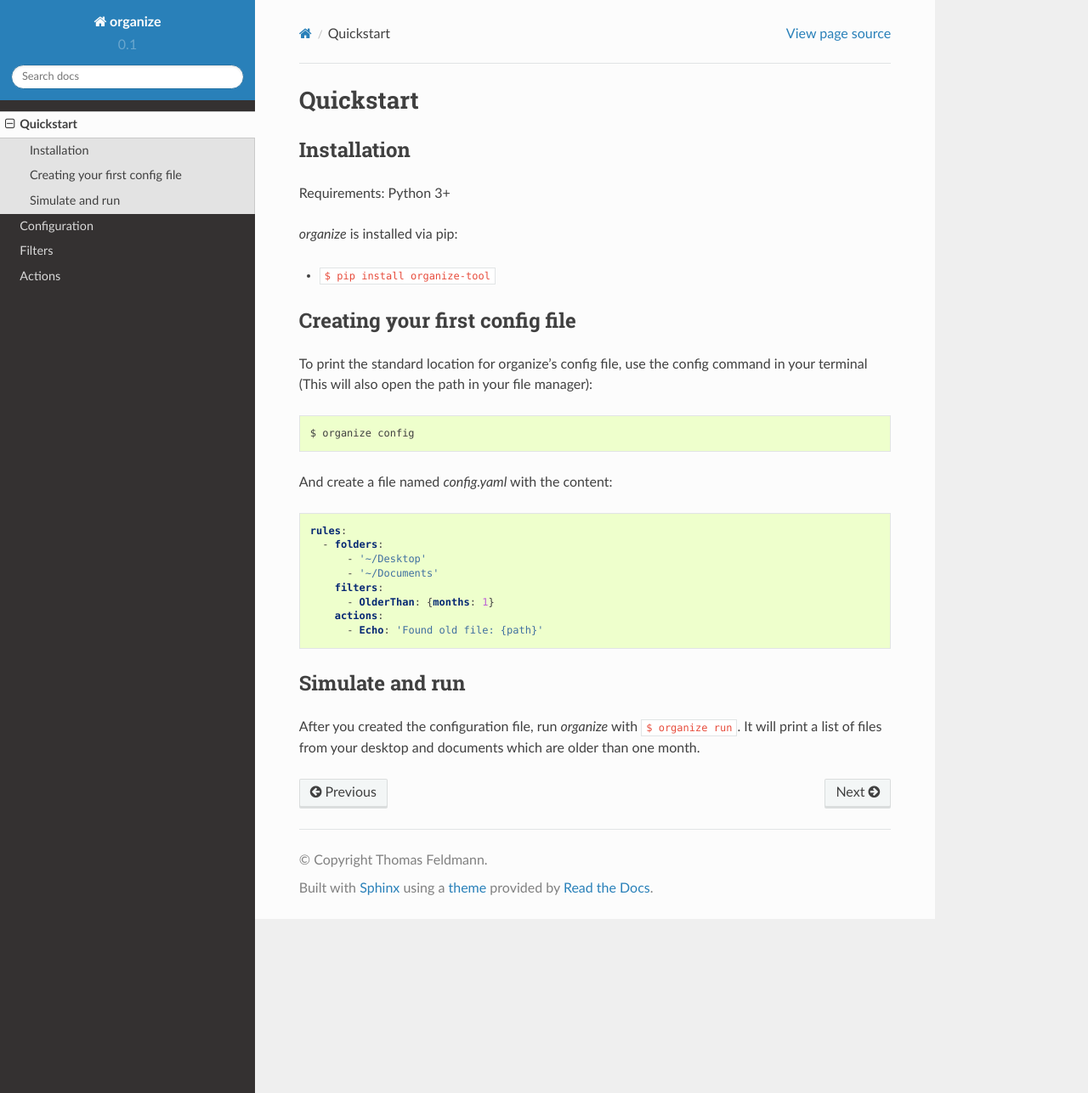
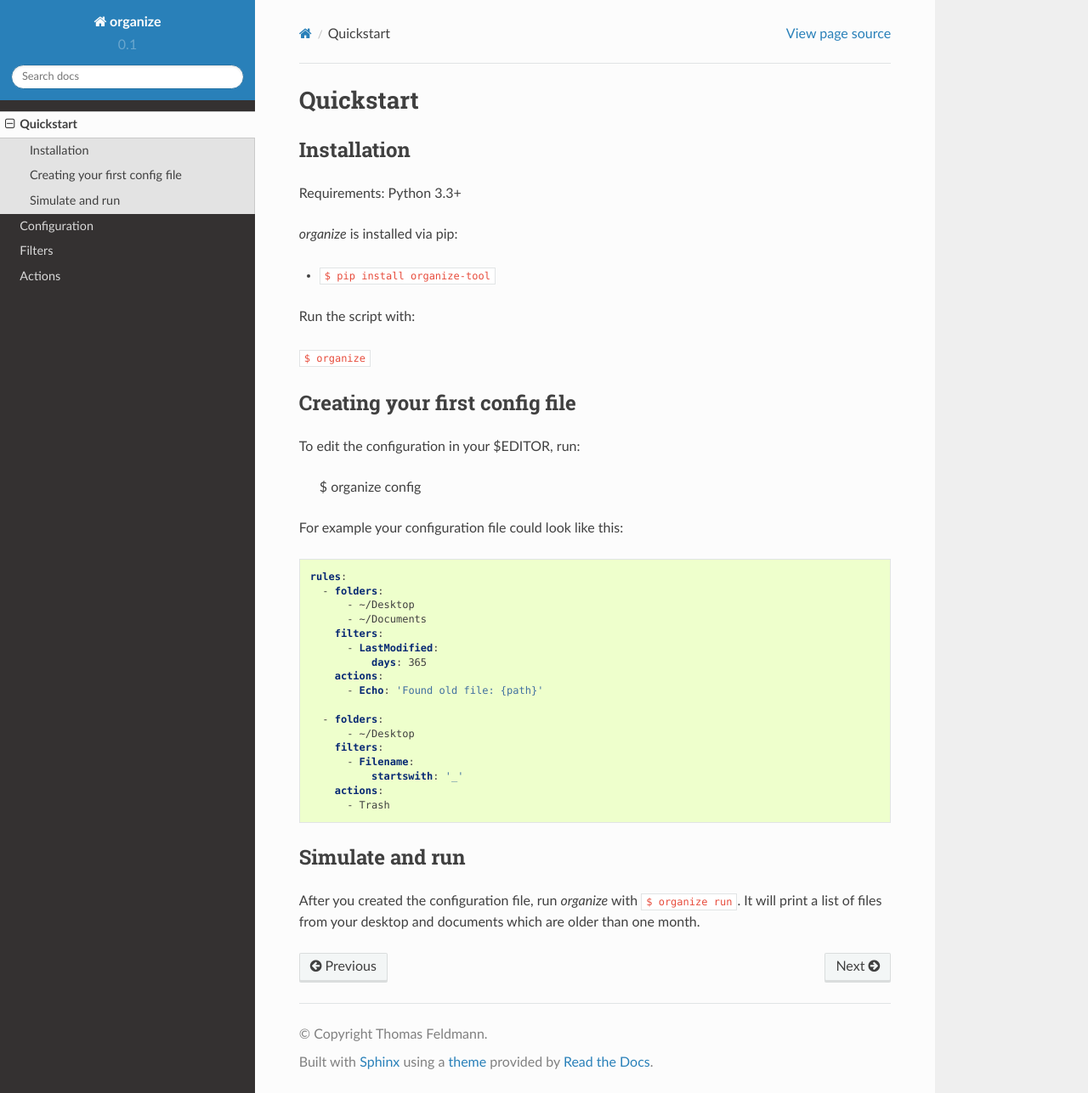
Before and after one commit to tfeldmann/organize, a Sphinx documentation site: the page built from docs/page/quickstart.rst, in a window 1280 px wide and 1287 px high. Shown: the whole window at 85% size. Built offline with Sphinx 7.4.7 and the Read the Docs theme 2.0.0, drawn with Linux system fonts in a browser that asks for light colours.

Commit message:
update docs

```diff
--- a/docs/page/actions.rst
+++ b/docs/page/actions.rst
@@ -7,6 +7,10 @@ Actions
 Move
 ----
 .. autoclass:: Move(dest, [overwrite=False])
+
+Copy
+----
+.. autoclass:: Copy(dest, [overwrite=False])
 
 Rename
 ------
--- a/docs/page/quickstart.rst
+++ b/docs/page/quickstart.rst
@@ -5,31 +5,44 @@ Quickstart
 
 Installation
 ------------
-Requirements: Python 3+
+Requirements: Python 3.3+
 
 `organize` is installed via pip:
 
 - ``$ pip install organize-tool``
 
+Run the script with:
+
+``$ organize``
+
 
 Creating your first config file
 -------------------------------
-To print the standard location for organize's config file, use the config command in your terminal (This will also open the path in your file manager)::
+To edit the configuration in your $EDITOR, run:
 
     $ organize config
 
-And create a file named `config.yaml` with the content:
+For example your configuration file could look like this:
 
 .. code-block:: yaml
 
     rules:
       - folders:
-          - '~/Desktop'
-          - '~/Documents'
+          - ~/Desktop
+          - ~/Documents
         filters:
-          - OlderThan: {months: 1}
+          - LastModified:
+              days: 365
         actions:
           - Echo: 'Found old file: {path}'
+
+      - folders:
+          - ~/Desktop
+        filters:
+          - Filename:
+              startswith: '_'
+        actions:
+          - Trash
 
 
 Simulate and run
```
Also changed, not shown: README.rst (+42 -27 lines).
